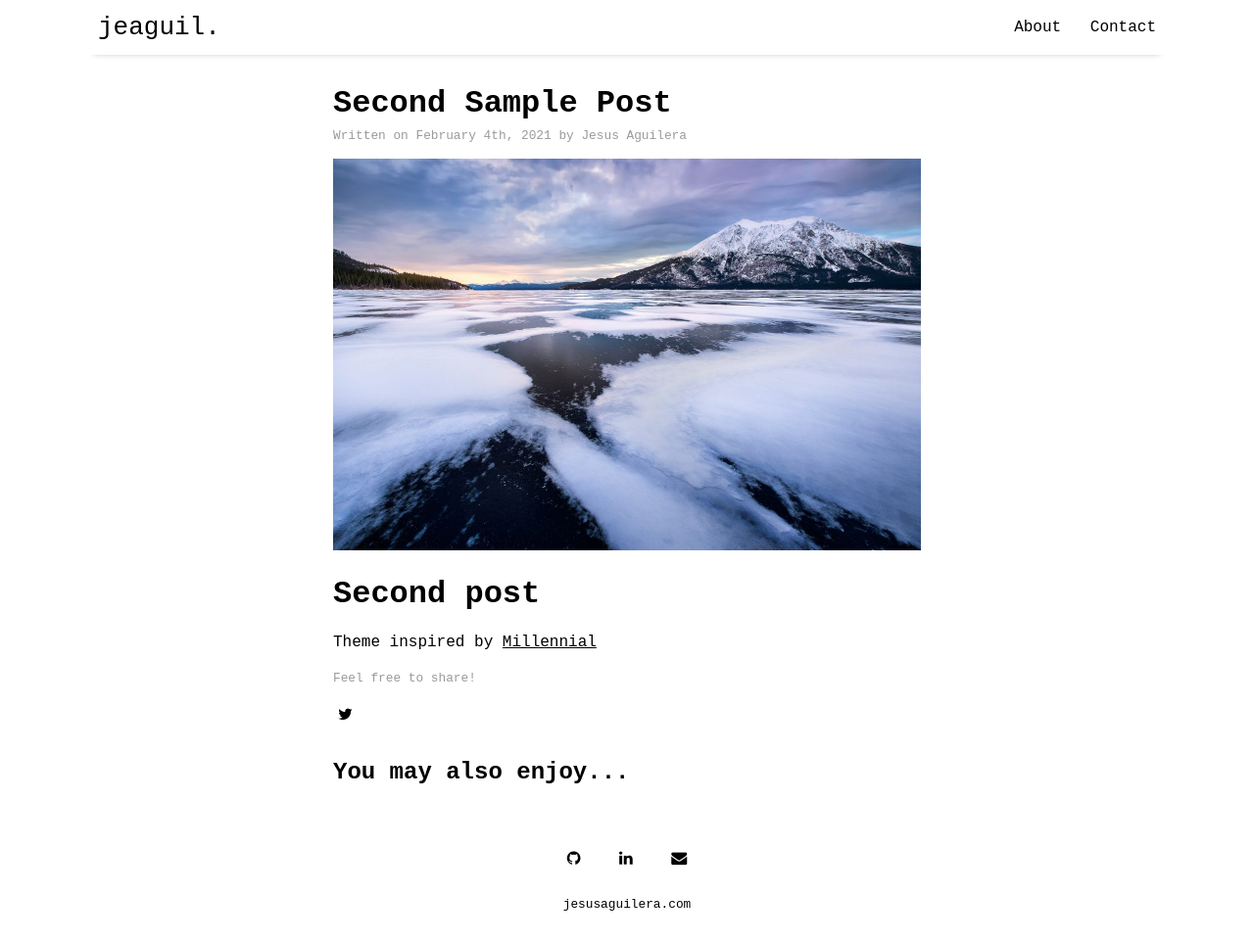
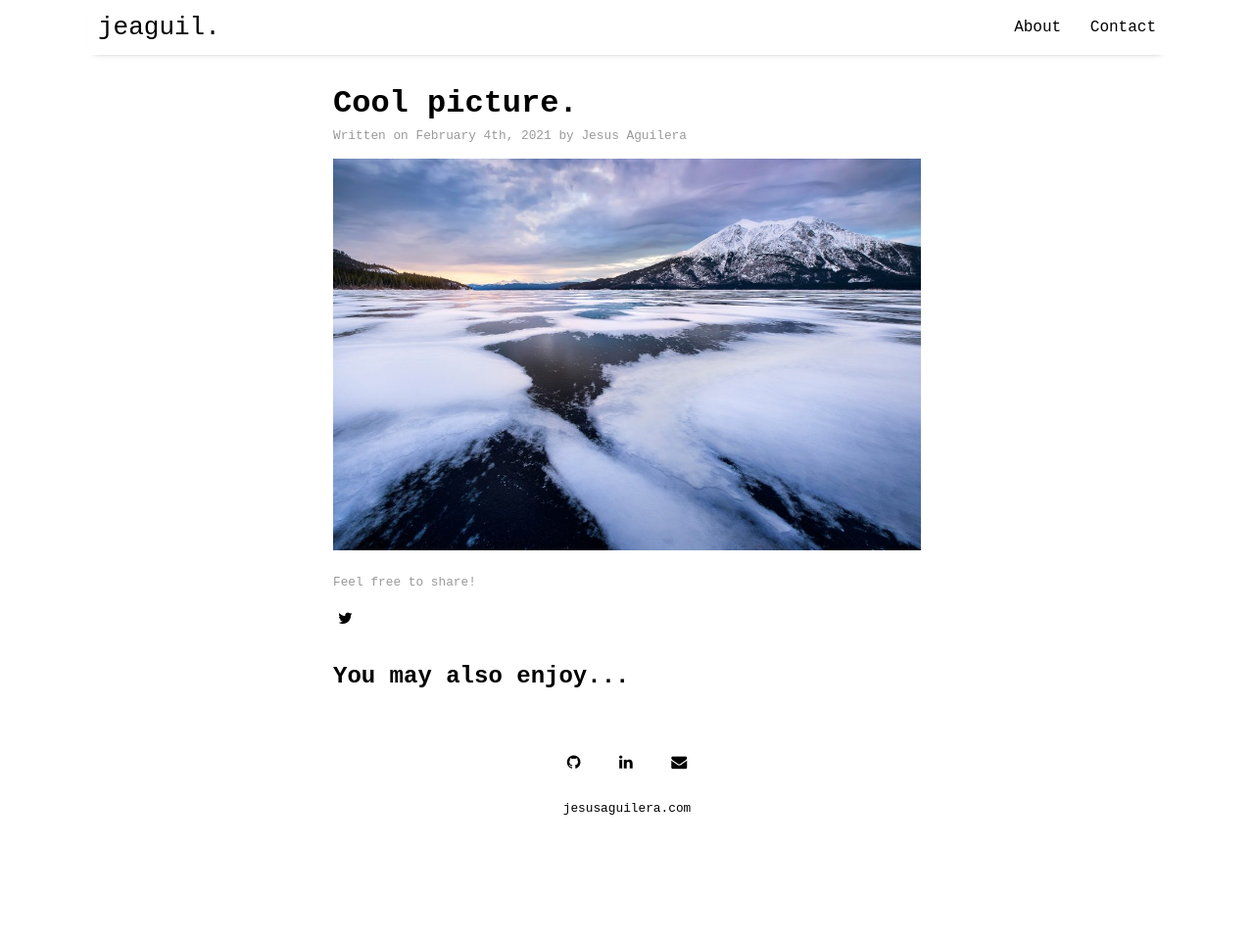
Before and after one commit to jeaguil/jeaguil.github.io, a Jekyll site: the page built from _posts/2021-02-04-second.md, in a window 1280 px wide and 962 px high. Shown: the whole window at 98% size. Built offline with Jekyll 4.4.1, drawn with Linux system fonts in a browser that asks for light colours; nearby versions of some CDN libraries.

Commit message:
Change post content

```diff
--- a/_posts/2021-02-04-second.md
+++ b/_posts/2021-02-04-second.md
@@ -1,11 +1,11 @@
 ---
 layout: post
-title: "Second Sample Post"
+title: "Cool picture."
 author: "Jesus Aguilera"
 tags: [sample]
 image: stock.jpg
 ---
 
-# Second post
+<!-- # Second post
 
-Theme inspired by [Millennial](https://github.com/LeNPaul/Millennial)
+Theme inspired by [Millennial](https://github.com/LeNPaul/Millennial) -->
```
